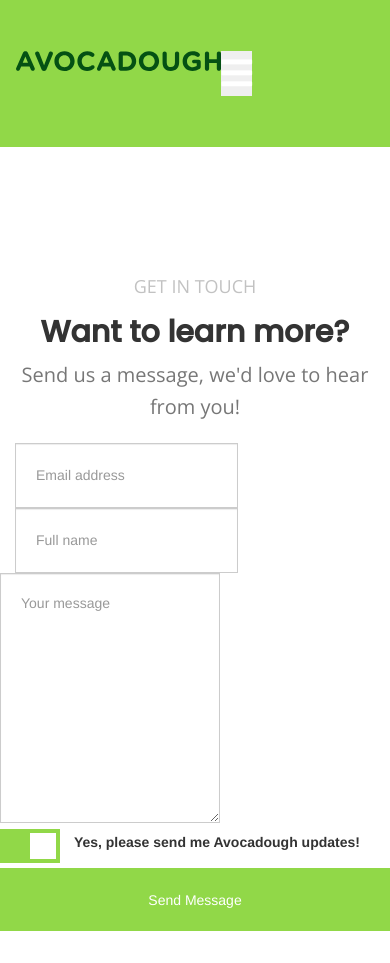
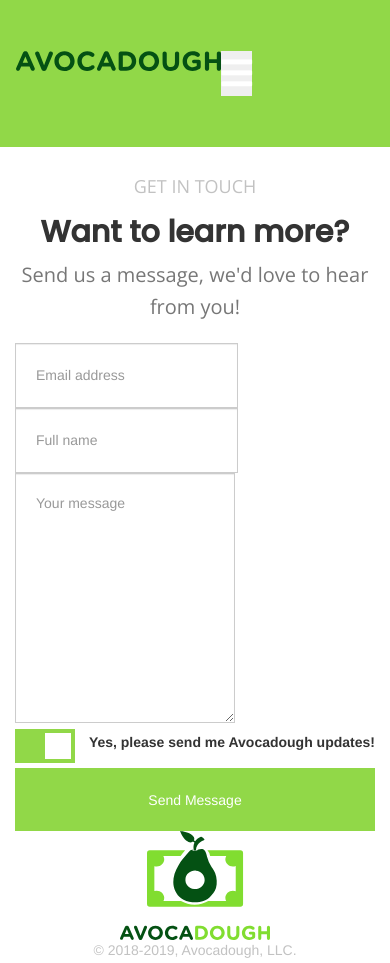
Before and after one commit to SparrowTek/avocadough.github.io, a website: page contact.html in a window 390 px wide. Shown: the top 963 px of the page. Drawn offline with nearby package versions, Linux system fonts and the light colour scheme.

Commit message:
Fixed margins and sizing for mobile.

```diff
--- a/client/css/style.css
+++ b/client/css/style.css
@@ -80,6 +80,18 @@
 .pt-10 {
 	padding-top: 100px !important;
 }
+@media (min-width: 767.98px) {
+	.pt-sm-10 {
+		padding-top: 100px !important;
+	}
+	.mt-sm-10 {
+		margin-top: 100px !important;
+	}
+	.pt-sm-10 {
+		padding-top: 100px !important;
+	}
+}
+
 .pb-10 {
 	padding-bottom: 100px !important;
 }
--- a/contact.html
+++ b/contact.html
@@ -56,33 +56,33 @@
 	<div class="container contact-form">
 		<form method="POST" action="https://formspree.io/contact@avocadough.xyz">
 			<div class="row">
-				<div class="col-lg-12 text-center pt-10 pb-5">
+				<div class="col-12 text-center pt-5 pt-sm-10 pb-5">
 					<h6 class="text-uppercase text-light-gray">Get in touch</h6>
 					<h2 class="mt-4">Want to learn more?</h2>
 					<p class="lead text-muted">Send us a message, we'd love to hear from you!</p>
 				</div>
 			</div>
 			<div class="row pt-2 justify-content-center">
-				<div class="col-md-4 col-xs-8 pb-4">
+				<div class="col-md-4 col-12 pb-4">
 					<div class="input-group">
 						<input type="email" class="form-control" name="_replyto" placeholder="Email address">
 					</div>
 				</div>
-				<div class="col-md-4 col-xs-8 pb-4">
+				<div class="col-md-4 col-12 pb-4">
 					<div class="input-group">
 							<input type="text" class="form-control" name="Name" placeholder="Full name">
 					</div>
 				</div>
 			</div>
 			<div class="row justify-content-center">
-				<div class="col-8 pb-4">
+				<div class="col-12 col-md-8 pb-4">
 					<div class="input-group">
 							<textarea class="form-control" name="Message" placeholder="Your message"></textarea>
 					</div>
 				</div>
 			</div>
 			<div class="row justify-content-center">
-				<div class="col-8 pb-4">
+				<div class="col-12 col-md-8 pb-4">
 					<label class="switch">
 						<input type="checkbox" checked="checked" id="subscribe-newsletter" value="true" name="Subscribe" />
 						<span class="slider"></span>
@@ -91,7 +91,7 @@
 				</div>
 			</div>
 			<div class="row justify-content-center">
-				<div class="col-8">
+				<div class="col-12 col-md-8">
 					<button type="submit" class="btn btn-primary btn-block">Send Message</button>
 				</div>
 			</div>
@@ -99,7 +99,7 @@
 	</div>
 
 	<!-- Footer -->
-	<div class="container-fluid bg-light mt-10">
+	<div class="container-fluid bg-light mt-5 mt-sm-10">
 		<div class="container">
 			<div class="row">
 				<div class="col-12 text-center pt-5 pb-5">
```
